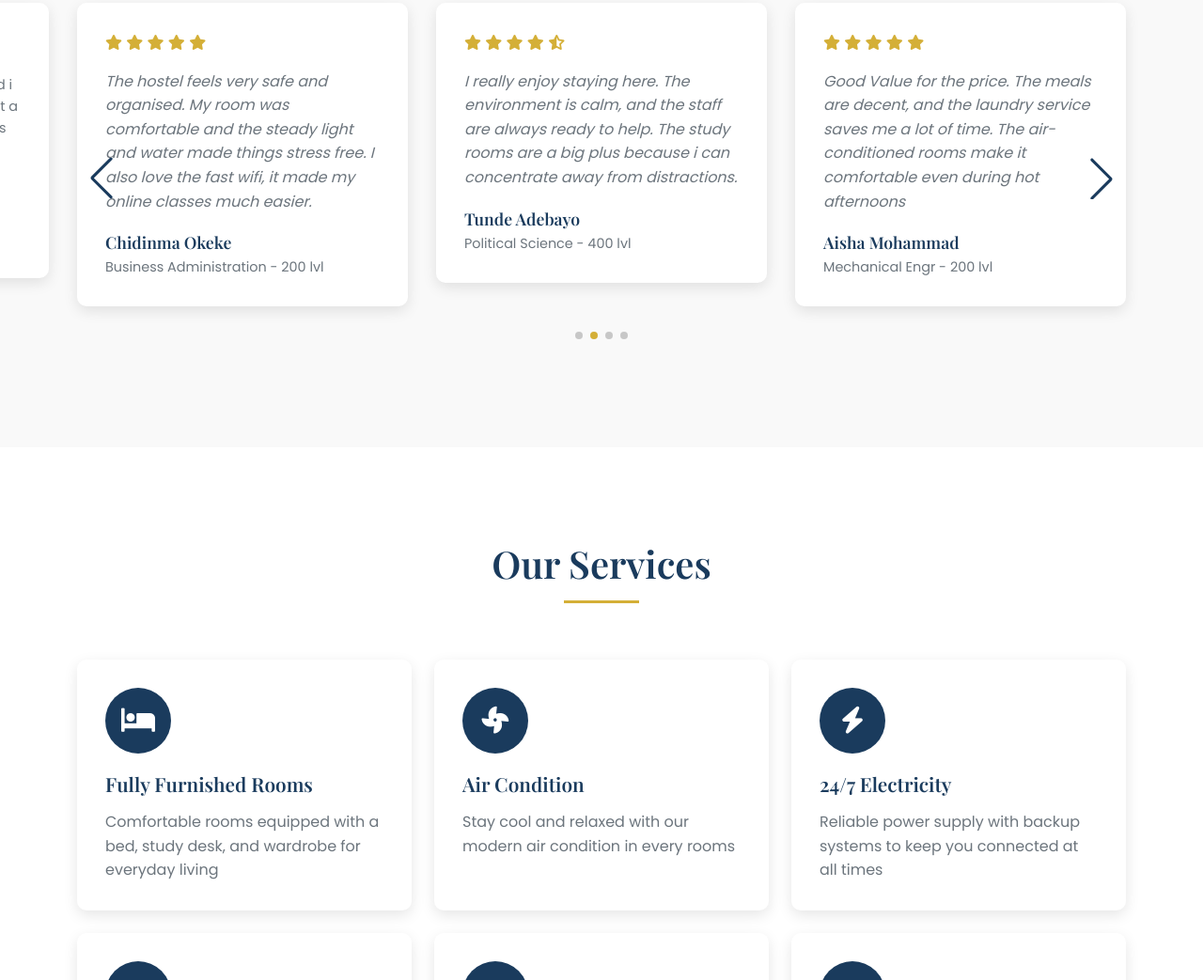
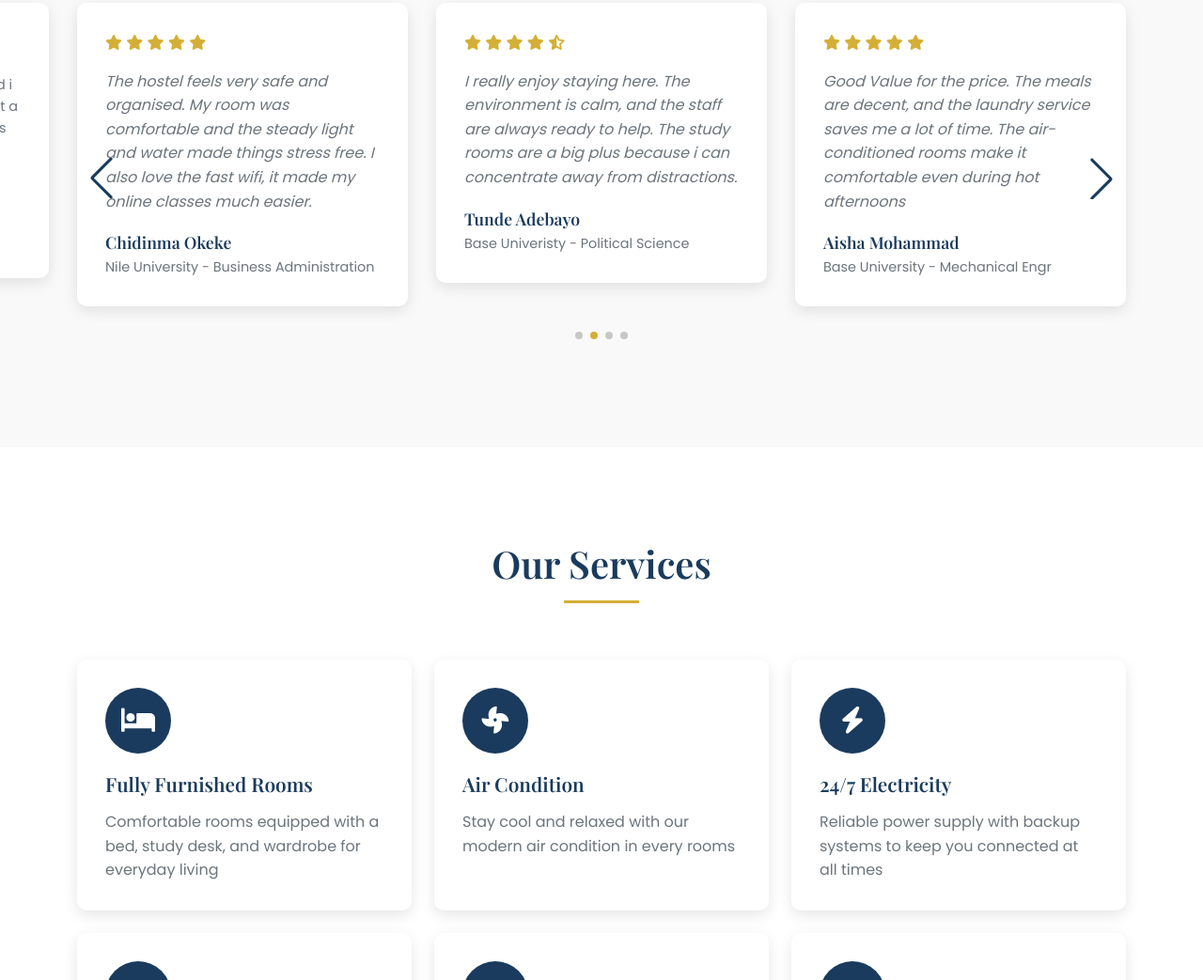
Before and after one commit to bolaji0/AppleHostel, a plain HTML site: page index.html in a window 1280 px wide. Shown: the part 2049-3092 px from the top of the page at 94% size. Drawn offline with nearby package versions, Linux system fonts and the light colour scheme.

Commit message:
Update index.html
added the universities to the reviews

```diff
--- a/index.html
+++ b/index.html
@@ -178,7 +178,7 @@
                                     services like electricity and water have been very consistent
                                 </p>
                                 <h4>Leila Yusuf</h4>
-                                <p>Software Engr - 400 lvl</p>
+                                <p>Nile University - Software Engr</p>
                             </div>
                         </div>
                     </div>
@@ -199,7 +199,7 @@
                             </div>
                             <div class="client-info">
                                 <h4>Chidinma Okeke </h4>
-                                <p>Business Administration - 200 lvl</p>
+                                <p>Nile University - Business Administration</p>
                             </div>
                         </div>
                     </div>
@@ -221,7 +221,7 @@
                             </div>
                             <div class="client-info">
                                 <h4>Tunde Adebayo</h4>
-                                <p>Political Science - 400 lvl</p>
+                                <p>Base Univeristy - Political Science</p>
                             </div>
                         </div>
                     </div>
@@ -243,7 +243,7 @@
                             </div>
                             <div class="client-info">
                                 <h4>Aisha Mohammad</h4>
-                                <p>Mechanical Engr - 200 lvl</p>
+                                <p>Base University - Mechanical Engr</p>
                             </div>
                         </div>
                     </div>
```
